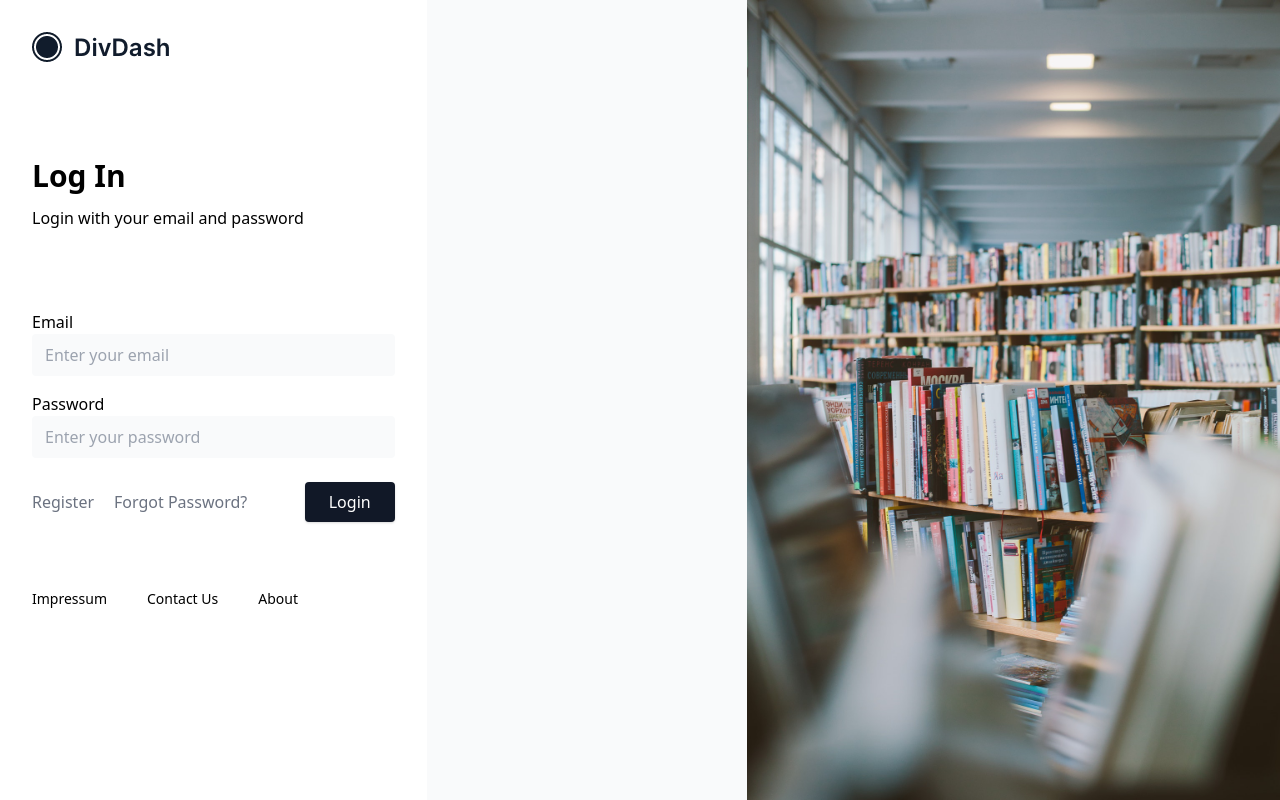
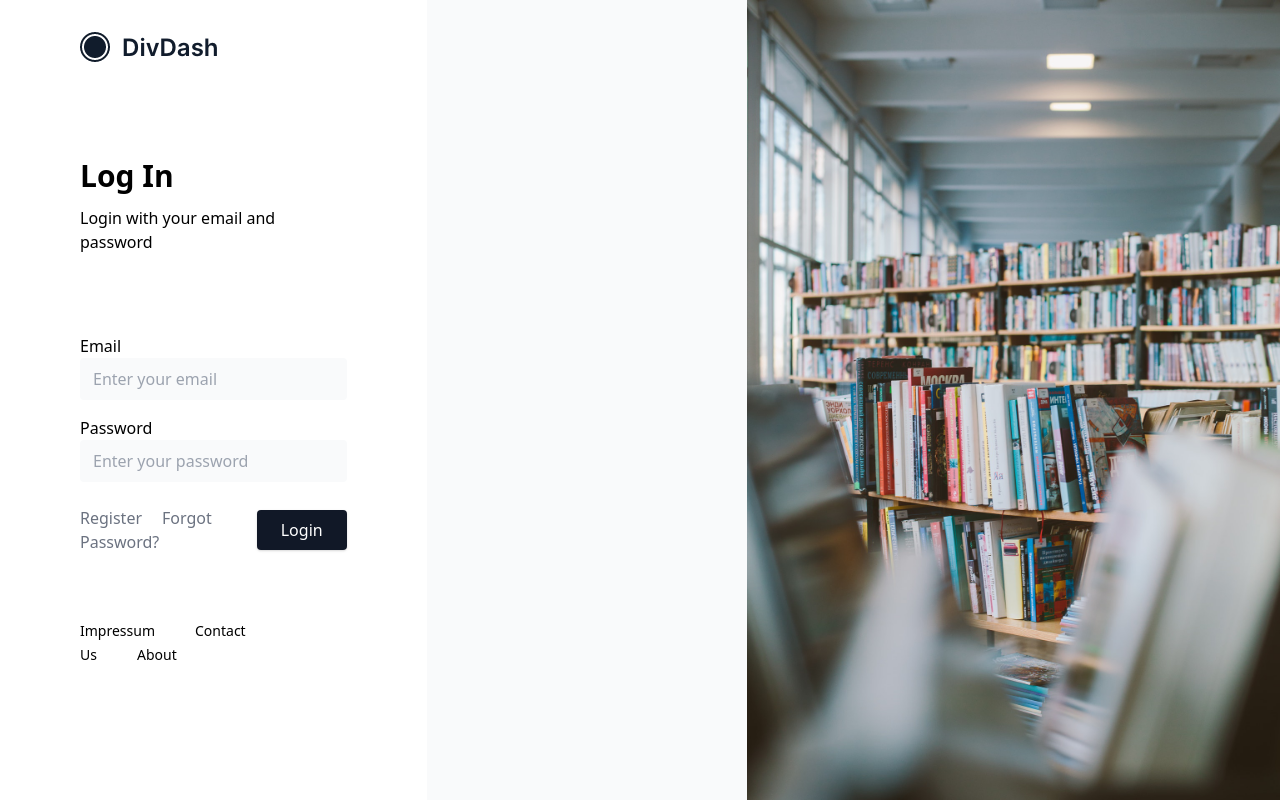
Before and after one commit to jonas-jonas/div-dash, a React (Create React App) app in the folder web/: page /login in a window 1280 px wide. Built offline with nearby package versions, Linux system fonts and the light colour scheme; no server answers.

Commit message:
Fix paddings on login page

```diff
--- a/web/src/pages/Login.tsx
+++ b/web/src/pages/Login.tsx
@@ -48,7 +48,7 @@ export function Login() {
   return (
     <div className="w-full h-screen relative">
       <div className="w-full sm:w-2/3 md:w-1/2 xl:w-1/3 bg-white h-full relative z-10">
-        <form className="px-8 py-8 mx-auto" onSubmit={handleSubmit(onSubmit)}>
+        <form className="px-8 lg:px-20 py-8 mx-auto" onSubmit={handleSubmit(onSubmit)}>
           <div className="mb-24">
             <img src="/logo-dark@2x.png" alt="div-dash logo" />
           </div>
@@ -94,7 +94,7 @@ export function Login() {
             </button>
           </div>
         </form>
-        <footer className="px-8 py-8">
+        <footer className="px-8 lg:px-20 py-8">
           <Link to="/impressum" className="mr-10 text-sm">
             Impressum
           </Link>
```
